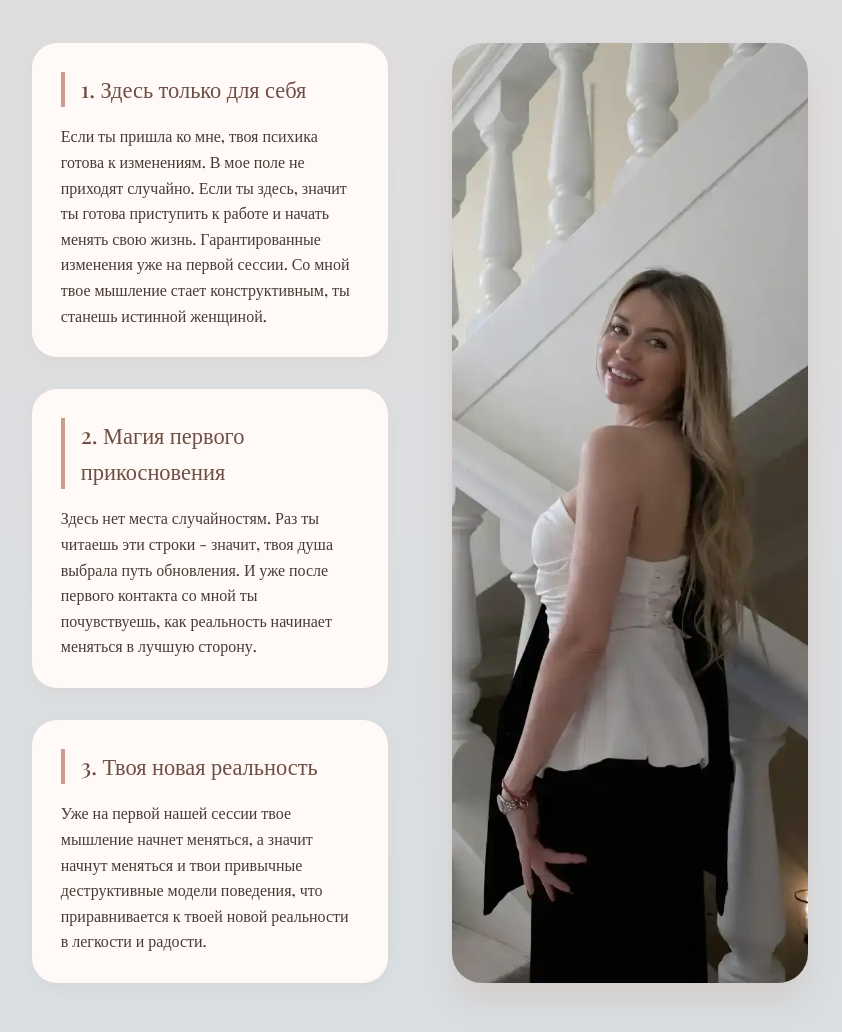
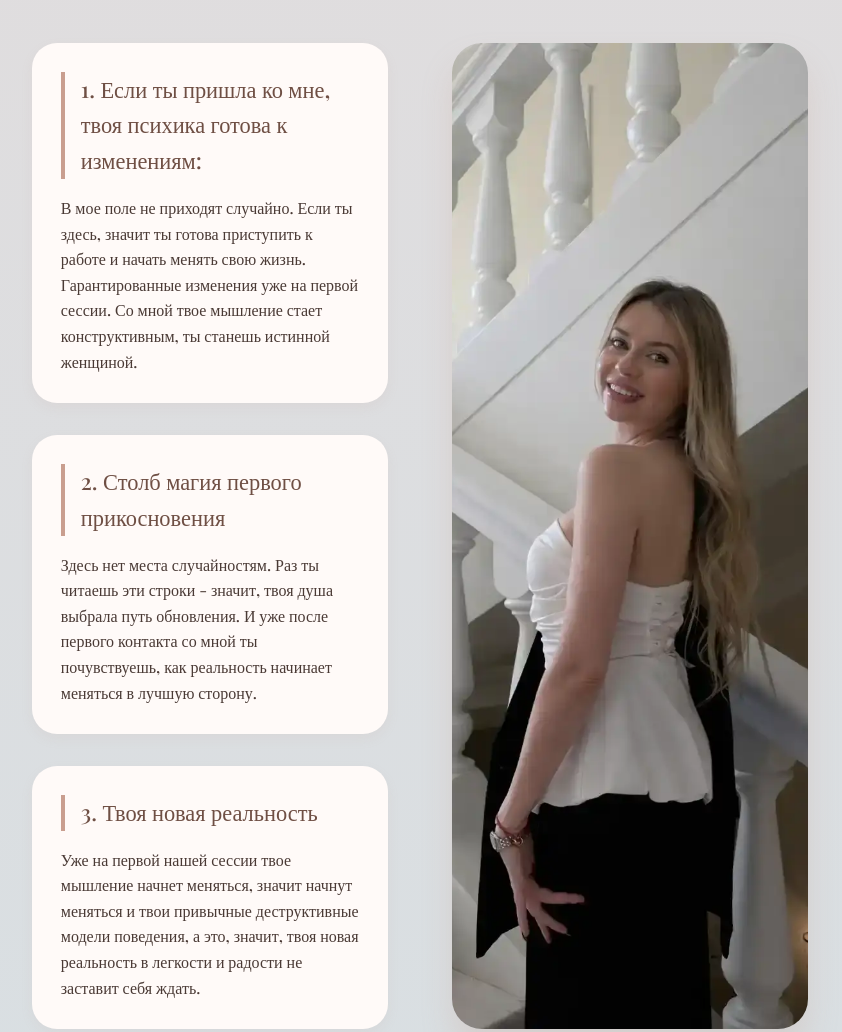
Before and after one commit to permak07/Girl_teacher, a plain HTML site: page index.html in a window 1280 px wide. Shown: the part 4180-5212 px from the top of the page, without its empty margins (360-1202 px from the left). Drawn offline with nearby package versions, Linux system fonts and the light colour scheme; a web font is replaced by a local one.

Commit message:
Update why-me

```diff
--- a/index.html
+++ b/index.html
@@ -246,24 +246,24 @@
                         <div class="why-left">
                             <div class="grid-2" style="grid-template-columns: 1fr;">
                                 <div class="card">
-                                    <h3>1. Здесь только для себя</h3>
-                                    <p>Если ты пришла ко мне, твоя психика готова к изменениям. В мое поле не приходят
-                                        случайно. Если ты здесь, значит ты готова приступить к работе и начать менять
-                                        свою жизнь. Гарантированные изменения уже на первой сессии. Со мной твое
-                                        мышление стает конструктивным, ты станешь истинной женщиной.
+                                    <h3>1. Если ты пришла ко мне, твоя психика готова к изменениям: </h3>
+                                    <p>В мое поле не приходят случайно. Если ты здесь, значит ты готова приступить к
+                                        работе и начать менять свою жизнь. Гарантированные изменения уже на первой
+                                        сессии. Со мной твое мышление стает конструктивным, ты станешь истинной
+                                        женщиной.
                                     </p>
                                 </div>
                                 <div class="card">
-                                    <h3>2. Магия первого прикосновения</h3>
+                                    <h3>2. Столб магия первого прикосновения</h3>
                                     <p>Здесь нет места случайностям. Раз ты читаешь эти строки - значит, твоя душа
                                         выбрала путь обновления. И уже после первого контакта со мной ты почувствуешь,
                                         как реальность начинает меняться в лучшую сторону.</p>
                                 </div>
                                 <div class="card">
                                     <h3>3. Твоя новая реальность</h3>
-                                    <p>Уже на первой нашей сессии твое мышление начнет меняться, а значит начнут
-                                        меняться и твои привычные деструктивные модели поведения, что приравнивается к
-                                        твоей новой реальности в легкости и радости.</p>
+                                    <p>Уже на первой нашей сессии твое мышление начнет меняться, значит начнут меняться
+                                        и твои привычные деструктивные модели поведения, а это, значит, твоя новая
+                                        реальность в легкости и радости не заставит себя ждать.</p>
                                 </div>
                             </div>
                         </div>
```
